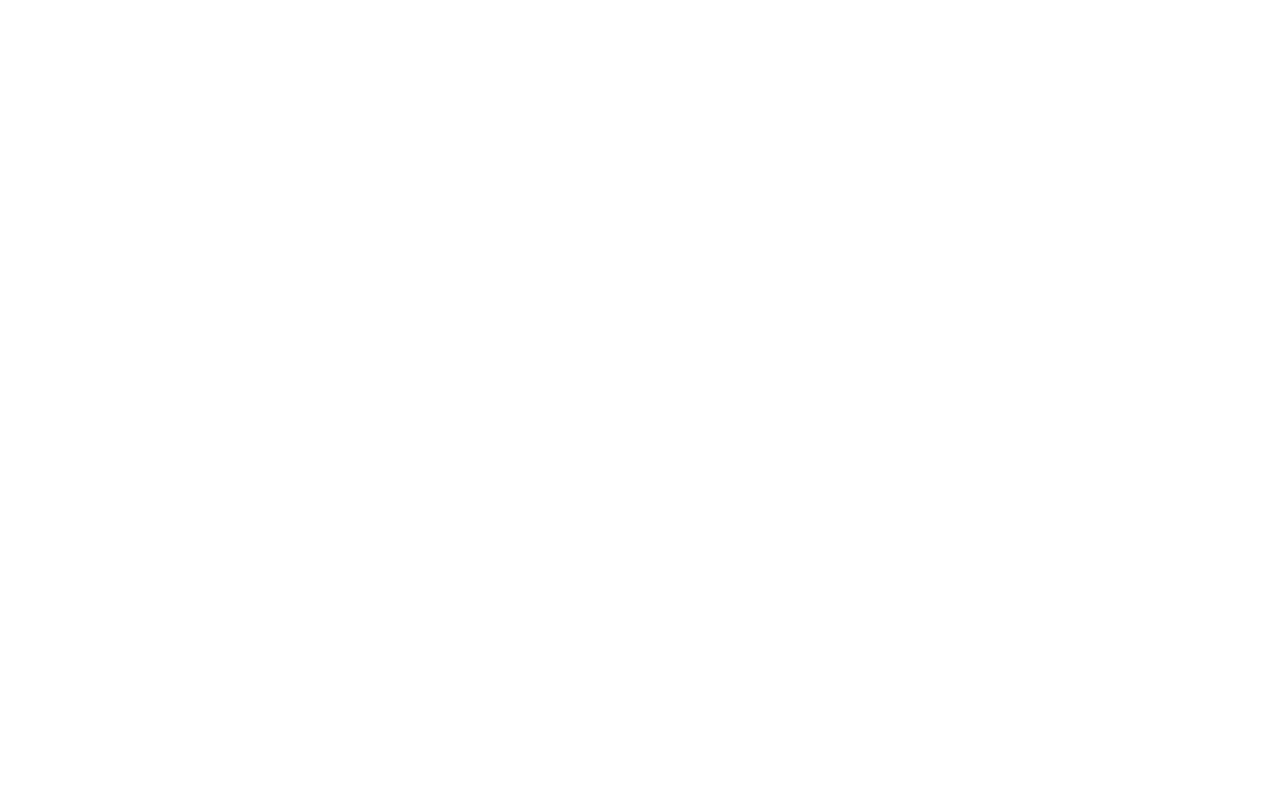
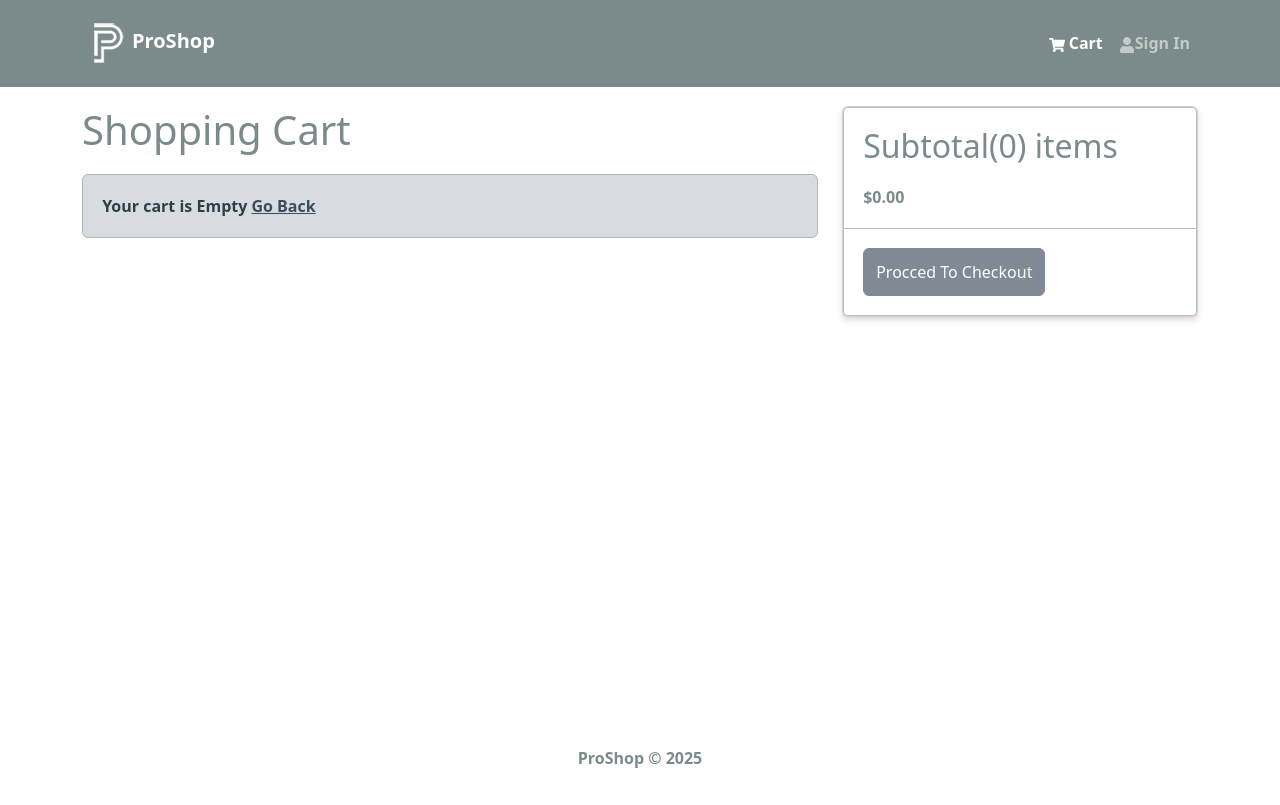
Before and after one commit to Karima-Aktari/proshop, a React (Vite) app in the folder frontend/: page /cart in a window 1280 px wide. Before the commit this address had no page. Built offline with nearby package versions, Linux system fonts and the light colour scheme.

Commit message:
CartScreen-add-remove-item

```diff
--- a/frontend/src/App.jsx
+++ b/frontend/src/App.jsx
@@ -2,6 +2,7 @@
 import HomeScreen from "./screens/HomeScreen";
 import AppLayout from "./components/AppLayout";
 import ProductScreen from "./screens/ProductScreen";
+import CartScreen from "./screens/CartScreen";
 
 function App() {
   return (
@@ -11,6 +12,7 @@
           <Route path="/" element={<AppLayout />}>
             <Route index={true} path="/" element={<HomeScreen />} />
             <Route path="/product/:id" element={<ProductScreen />} />
+            <Route path="/cart" element={<CartScreen />} />
           </Route>
         </Routes>
       </BrowserRouter>
--- a/frontend/src/components/Header.jsx
+++ b/frontend/src/components/Header.jsx
@@ -1,10 +1,16 @@
-import { Container, Nav, Navbar } from "react-bootstrap";
+import { Badge, Container, Nav, Navbar } from "react-bootstrap";
 import { FaShoppingCart, FaUser } from "react-icons/fa";
 import { LinkContainer } from "react-router-bootstrap";
-
+import { useSelector } from "react-redux";
 import logo from "../assets/logo.png";
 
 function Header() {
+  const { cartItems } = useSelector((state) => state.cart);
+
+  if (cartItems) {
+    console.log("redux", cartItems);
+  }
+
   return (
     <header>
       <Navbar bg="dark" variant="dark" expand="md" collapseOnSelect>
@@ -21,6 +27,11 @@
               <LinkContainer to="/cart">
                 <Nav.Link>
                   <FaShoppingCart /> Cart
+                  {cartItems.length > 0 && (
+                    <Badge pill bg="success" style={{ marginLeft: "5px" }}>
+                      {cartItems.reduce((a, c) => a + c.qty, 0)}
+                    </Badge>
+                  )}
                 </Nav.Link>
               </LinkContainer>
               <LinkContainer to="/login">
--- /dev/null
+++ b/frontend/src/screens/CartScreen.jsx
@@ -0,0 +1,109 @@
+import { useDispatch, useSelector } from "react-redux";
+import { Link, useNavigate } from "react-router-dom";
+import Message from "../components/Message";
+import {
+  Button,
+  Card,
+  Col,
+  Form,
+  Image,
+  ListGroup,
+  Row,
+} from "react-bootstrap";
+import { FaTrash } from "react-icons/fa";
+import { addToCart, removeFromCart } from "../slices/cartSlice";
+
+function CatScreen() {
+  const navigate = useNavigate();
+  const dispatch = useDispatch();
+
+  const cart = useSelector((state) => state.cart);
+  const { cartItems } = cart;
+
+  const addToCartHandler = async (product, qty) => {
+    dispatch(addToCart({ ...product, qty }));
+  };
+  const removeFromCartHandler = async (id) => {
+    dispatch(removeFromCart(id));
+  };
+
+  return (
+    <Row>
+      <Col md={8}>
+        <h1 style={{ marginBottom: "20px" }}>Shopping Cart</h1>
+        {cartItems.length === 0 ? (
+          <Message>
+            Your cart is Empty <Link to="/">Go Back</Link>
+          </Message>
+        ) : (
+          <ListGroup variant="flush">
+            {cartItems.map((item) => (
+              <ListGroup.Item key={item._id}>
+                <Row>
+                  <Col md={2}>
+                    <Image src={item.image} alt={item.name} fluid rounded />
+                  </Col>
+                  <Col md={3}>
+                    <Link to={`/product/${item._id}`}>{item.name}</Link>
+                  </Col>
+                  <Col md={2}>${item.price}</Col>
+                  <Col md={2}>
+                    <Form.Control
+                      as="select"
+                      value={item.qty}
+                      onChange={(e) =>
+                        addToCartHandler(item, Number(e.target.value))
+                      }
+                    >
+                      {[...Array(item.countInStock).keys()].map((x) => (
+                        <option key={x + 1} value={x + 1}>
+                          {x + 1}
+                        </option>
+                      ))}
+                    </Form.Control>
+                  </Col>
+                  <Col md={2}>
+                    <Button
+                      type="button"
+                      variant="light"
+                      onClick={() => removeFromCartHandler(item._id)}
+                    >
+                      <FaTrash />
+                    </Button>
+                  </Col>
+                </Row>
+              </ListGroup.Item>
+            ))}
+          </ListGroup>
+        )}
+      </Col>
+      <Col md={4}>
+        <Card>
+          <ListGroup variant="flash">
+            <ListGroup.Item>
+              <h2>
+                Subtotal(
+                {cartItems.reduce((acc, item) => acc + item.qty, 0)}) items
+              </h2>
+              $
+              {cartItems
+                .reduce((acc, item) => acc + item.qty * item.price, 0)
+                .toFixed(2)}
+            </ListGroup.Item>
+            <ListGroup.Item>
+              <Button
+                type="button"
+                className="btn-block"
+                disabled={cartItems.length === 0}
+              >
+                Procced To Checkout
+              </Button>
+            </ListGroup.Item>
+          </ListGroup>
+        </Card>
+      </Col>
+    </Row>
+  );
+}
+
+export default CatScreen;
--- a/frontend/src/slices/cartSlice.js
+++ b/frontend/src/slices/cartSlice.js
@@ -22,9 +22,13 @@
       }
       return updateCart(state);
     },
+    removeFromCart: (state, action) => {
+      state.cartItems = state.cartItems.filter((x) => x._id !== action.payload);
+      return updateCart(state);
+    },
   },
 });
 
-export const { addToCart } = cartSlice.actions;
+export const { addToCart, removeFromCart } = cartSlice.actions;
 
 export default cartSlice.reducer;
--- a/frontend/src/utils/cartUtils.js
+++ b/frontend/src/utils/cartUtils.js
@@ -21,4 +21,6 @@
     Number(state.taxPrice)
   ).toFixed(2);
   localStorage.setItem("cart", JSON.stringify(state));
+
+  return state;
 };
```
Also changed, not shown: 1 other file (tests, documents, lock files or other folders).
